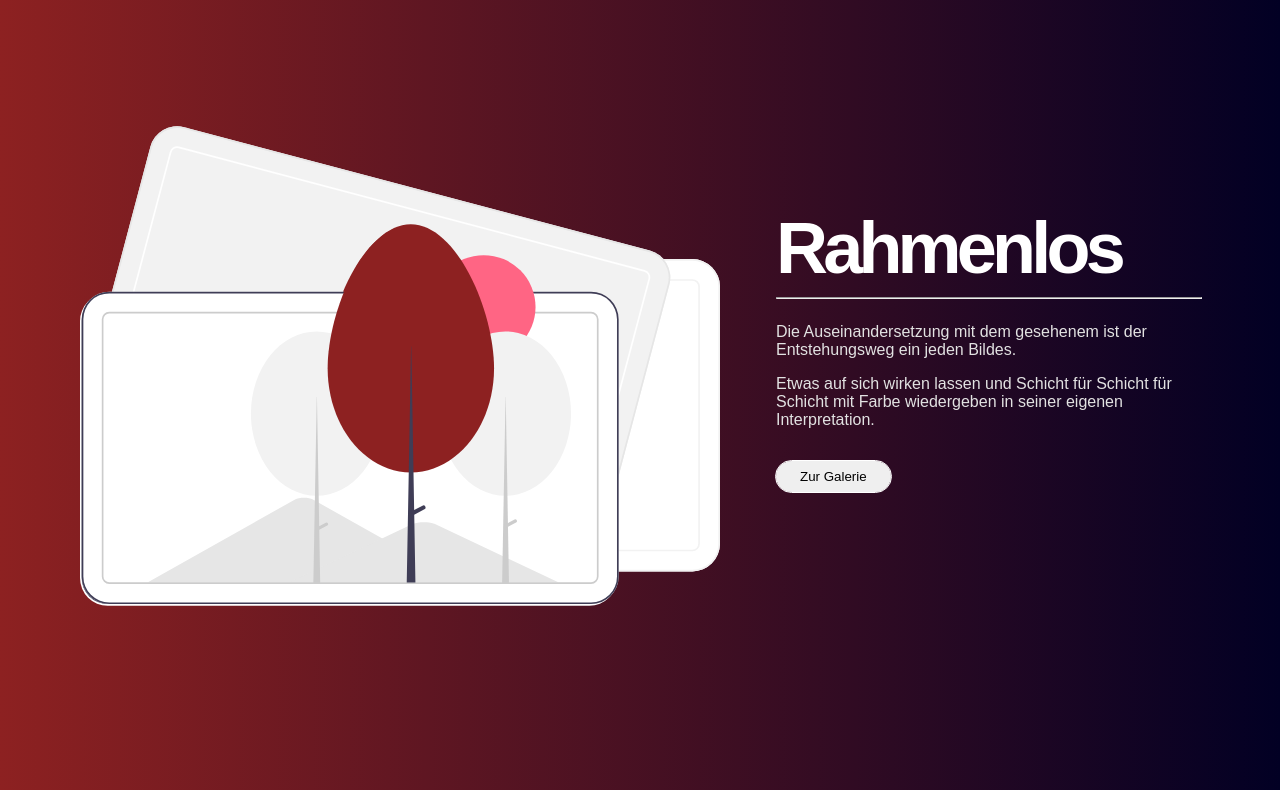
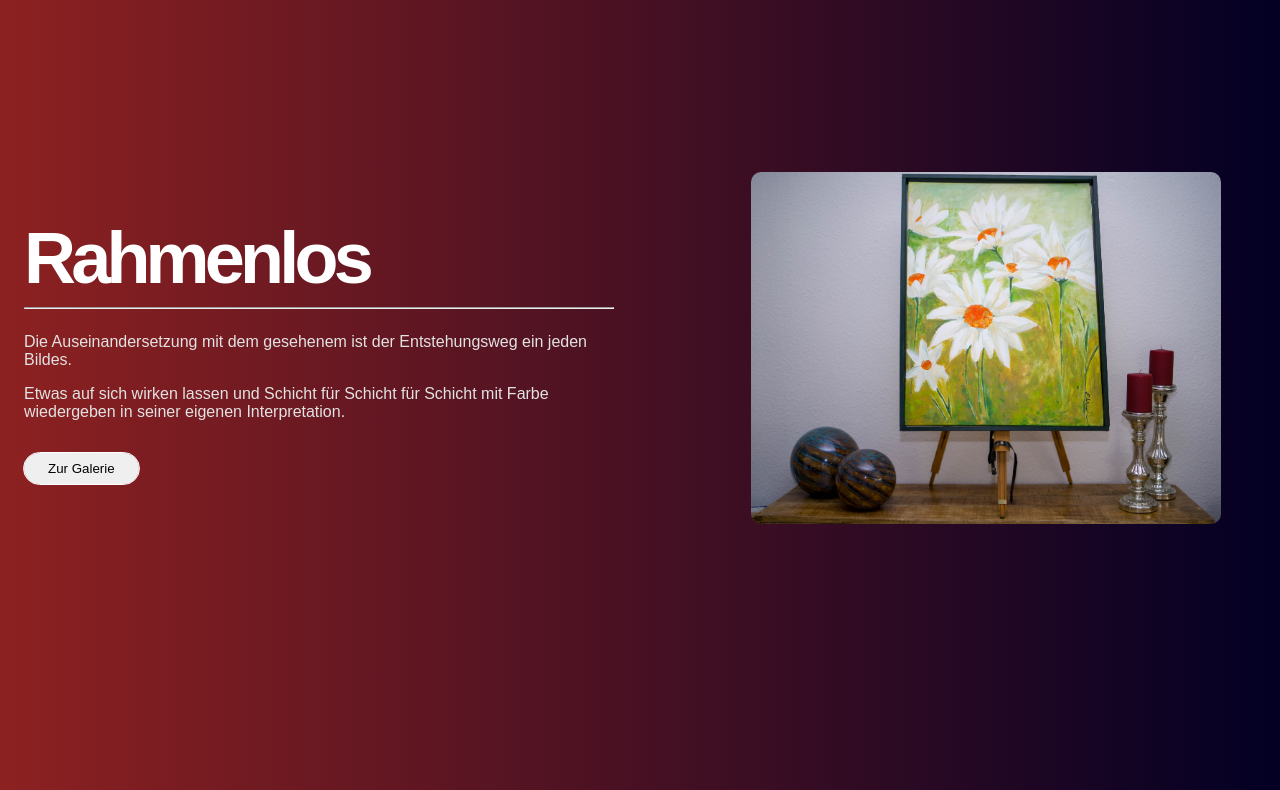
Before and after one commit to L3gionaer/wlife, a Gatsby site: page / in a window 1280 px wide. Shown: the part 90-880 px from the top of the page. Built offline with nearby package versions, Linux system fonts and the light colour scheme; Gatsby itself is replaced by a stand-in of ours.

Commit message:
slideshow on the home page

```diff
--- /dev/null
+++ b/src/images/slideshow.ts
@@ -0,0 +1,3 @@
+export * as Gandalf from "./gandalf.jpg";
+export * as Blumen from "./blumen.jpg";
+export * as Mohn from "./mohn.jpg";
--- a/src/pages/index.scss
+++ b/src/pages/index.scss
@@ -10,18 +10,6 @@
         margin: auto;
         max-width: 80rem;
 
-        .heroImage {
-            display: none;
-            width: 50%;
-            object-fit: contain;
-            margin: 2rem 0 0 5rem;
-            padding-right: 2rem;
-
-            @include screen-xl {
-                display: block;
-            }
-        }
-
         .heroContent {
             display: flex;
             flex-direction: column;
@@ -29,13 +17,9 @@
             padding-left: 1.5rem;
             margin: auto 5rem auto 0;
 
-            @include screen-md {
-                padding-left: 5rem;
-            }
-
             @include screen-xs {
                 width: 100%;
-                padding-right: 2rem;
+                padding-right: 1.5rem;
                 margin: auto;
             }
 
@@ -61,11 +45,46 @@
                 }
             }
         }
+
+        .slideshowContainer {
+            display: flex;
+            width: 50%;
+            justify-content: center;
+            align-items: center;
+
+            @include screen-md {
+                display: none;
+            }
+
+            @include screen-xs {
+                display: none;
+            }
+
+            .slideshow {
+                width: 100%;
+                white-space: nowrap;
+                overflow: hidden;
+
+                .slide {
+                    transition: ease 1000ms;
+                    width: 100%;
+                    height: 100%;
+                    display: inline-block;
+
+                    .heroImage {
+                        display: flex;
+                        margin: auto;
+                        width: 80%;
+                        border-radius: 10px;
+                    }
+                }
+            }
+        }
     }
 }
 
 @keyframes MOVE-BG {
     to {
-      background-position: -500px -500px;
+        background-position: -500px -500px;
     }
 }
--- a/src/pages/index.tsx
+++ b/src/pages/index.tsx
@@ -1,36 +1,78 @@
-import * as React from "react"
-import { FC } from "react";
+import * as React from "react";
+import { FC, useState, useRef, useEffect } from "react";
 import { Link } from "gatsby";
-import type { HeadFC } from "gatsby"
+import type { HeadFC } from "gatsby";
 
 import "./index.scss";
 import Layout from "../templates/layout/layout";
-import hero from "../images/hero.svg";
 import Button from "../components/button/button";
+import * as images from "../images/slideshow";
 
 const IndexPage: FC = () => {
+    const allImages = useRef(Object.values(images));
+    const [currentImageIndex, setCurrentImageIndex] = useState(0);
+
+    useEffect(() => {
+        setInterval(() => {
+            setCurrentImageIndex((index) => {
+                console.log("index", index);
+                if (index === allImages.current.length - 1) {
+                    return 0;
+                }
+                return index + 1;
+            });
+        }, 6000);
+    }, []);
+
     return (
         <Layout>
             <section className="heroSection">
                 <div className="heroContainer">
-                    <img className="heroImage" src={hero} />
                     <div className="heroContent">
-                        <h1>
-                            Rahmenlos
-                        </h1>
+                        <h1>Rahmenlos</h1>
                         <hr />
-                        <p>Die Auseinandersetzung mit dem gesehenem ist der Entstehungsweg ein jeden Bildes.</p>
-                        <p>Etwas auf sich wirken lassen und Schicht für Schicht für Schicht mit Farbe wiedergeben in seiner eigenen Interpretation.</p>
+                        <p>
+                            Die Auseinandersetzung mit dem gesehenem ist der
+                            Entstehungsweg ein jeden Bildes.
+                        </p>
+                        <p>
+                            Etwas auf sich wirken lassen und Schicht für Schicht
+                            für Schicht mit Farbe wiedergeben in seiner eigenen
+                            Interpretation.
+                        </p>
                         <Link to="/galery" className="link">
                             <Button>Zur Galerie</Button>
                         </Link>
                     </div>
+                    <div className="slideshowContainer">
+                        <div className="slideshow">
+                            {Object.entries(allImages.current).map(
+                                ([key, value]) => (
+                                    <div
+                                        className="slide"
+                                        style={{
+                                            transform: `translate(${
+                                                -currentImageIndex * 100
+                                            }%)`,
+                                        }}
+                                    >
+                                        <img
+                                            src={value.default}
+                                            className="heroImage"
+                                            alt="hero"
+                                            key={key}
+                                        />
+                                    </div>
+                                )
+                            )}
+                        </div>
+                    </div>
                 </div>
             </section>
         </Layout>
-    )
-}
+    );
+};
 
 export default IndexPage;
 
-export const Head: HeadFC = () => <title>Startseite</title>
+export const Head: HeadFC = () => <title>Startseite</title>;
--- /dev/null
+++ b/types.ts
@@ -0,0 +1,3 @@
+declare module "*.jpg";
+declare module "*.png";
+declare module "*.svg";
```
